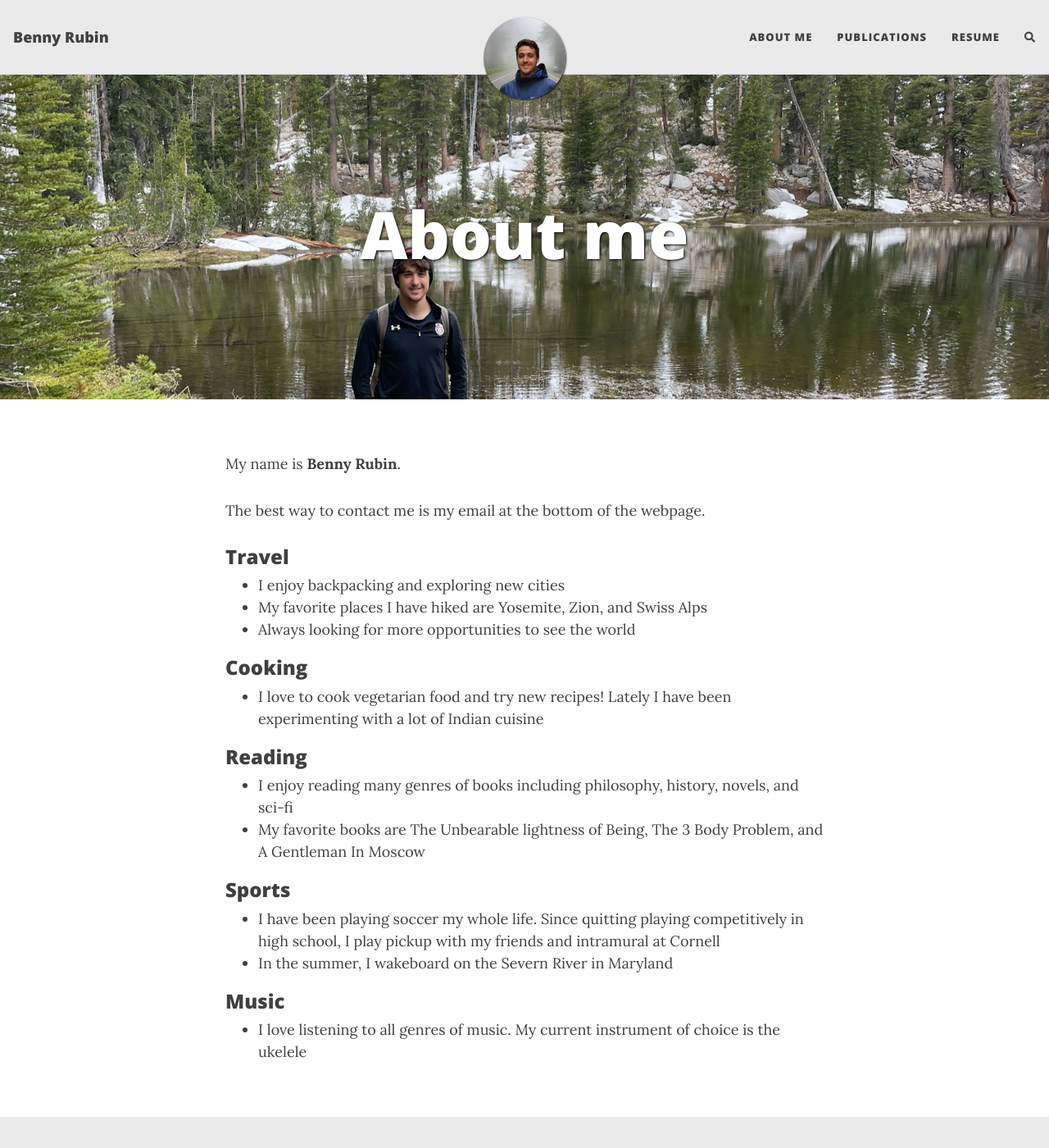
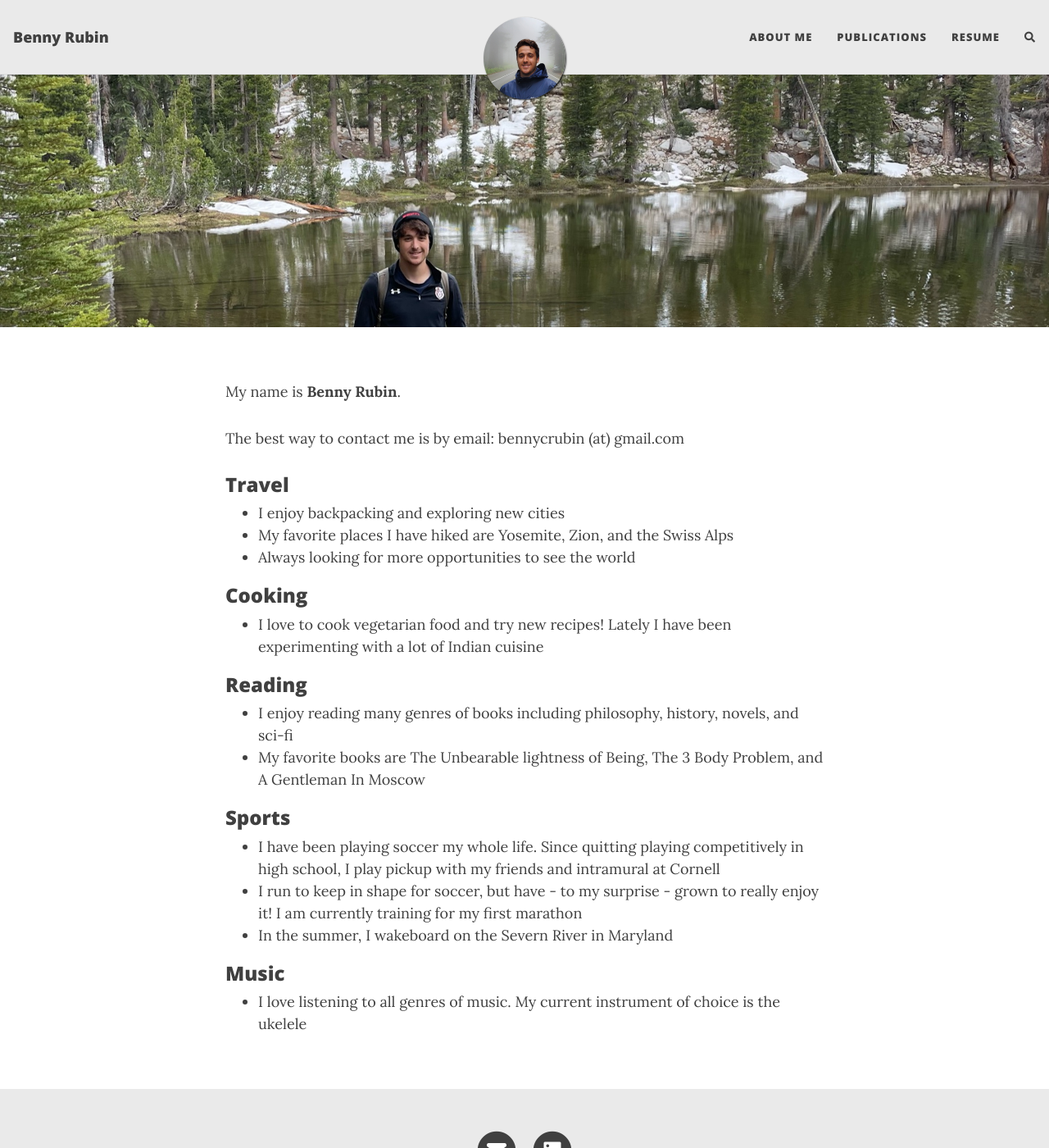
Before and after one commit to bennyrubin/bennyrubin.github.io, a Jekyll site: the page built from aboutme.md, in a window 1280 px wide and 1400 px high. Shown: the whole window at 82% size. Built offline with Jekyll 4.4.1, drawn with Linux system fonts in a browser that asks for light colours; nearby versions of some CDN libraries; comment, search, counter and statistics services are not loaded.

Commit message:
got rid of about me title

```diff
--- a/_config.yml
+++ b/_config.yml
@@ -58,7 +58,7 @@ social-network-links:
 #  youtube: c/daattali
 #  medium: yourname
 #  reddit: yourname
-  linkedin: benny-rubin-ab90991b4
+  linkedin: benny-rubin2002
 #  xing: yourname
 #  stackoverflow: "3943160/daattali"
 #  snapchat: deanat78
--- a/aboutme.md
+++ b/aboutme.md
@@ -1,13 +1,13 @@
 ---
 layout: page
-title: About me
+title: ""
 cover-img: ["./assets/img/alpine.JPG"]
 ---
 
 
 My name is **Benny Rubin**.
 
-The best way to contact me is my email at the bottom of the webpage.
+The best way to contact me is by email: bennycrubin (at) gmail.com
 
 
 
@@ -32,6 +32,7 @@ and here
 
 ### Sports
 - I have been playing soccer my whole life. Since quitting playing competitively in high school, I play pickup with my friends and intramural at Cornell
+- I run to keep in shape for soccer, but have - to my surprise - grown to really enjoy it! I am currently training for my first marathon
 - In the summer, I wakeboard on the Severn River in Maryland
 
 ### Music
--- a/index.html
+++ b/index.html
@@ -43,7 +43,7 @@ learning experience for students interested in concurrent programming. <br>
 
 <ul>
     <li><i>August 2023:</i> Attending <a href="https://cmmrs.mpi-sws.org">CMMRS</a> at Max Planck Institute in
-        Saarbrücken, Germany.
+        Saarbrücken, Germany
     </li><br>
 
     <li><i>May 2023:</i> <b>Hydra: Effective Runtime Network Verification</b> Accepted to SIGCOMM '23
--- a/resume.html
+++ b/resume.html
@@ -4,7 +4,7 @@ title: Resume
 use-site-title: true
 ---
 
-<a href="./resume.pdf">Download Resume</a>
+<a href="/resume.pdf">Download Resume</a>
 
 
 <div id="pdf" style="height: 800px;"></div>
```
Also changed, not shown: other parts of aboutme.md (+1 -1 lines), publications.md (+2 -2 lines), 1 other file.
